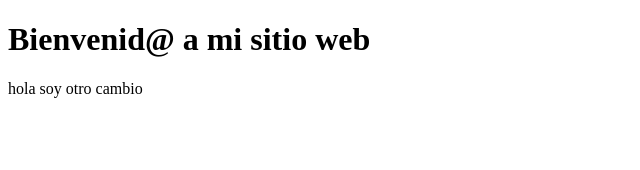
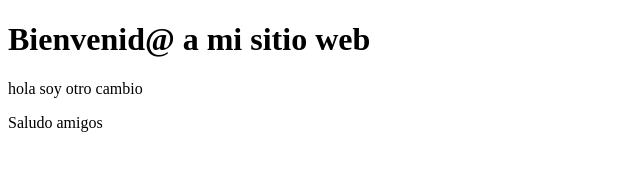
Before and after one commit to jmanriquec/website.com.co, a plain HTML site: page index.html in a window 1280 px wide. Shown: the whole page, without its empty margins (0-640 px from the left). Drawn offline with Linux system fonts and the light colour scheme.

Commit message:
Version2

```diff
--- a/index.html
+++ b/index.html
@@ -8,5 +8,6 @@
 <body>
 	<h1>Bienvenid@ a mi sitio web</h1>
 	<p>hola soy otro cambio</p>
+	<p>Saludo amigos</p>
 </body>
 </html>
```
